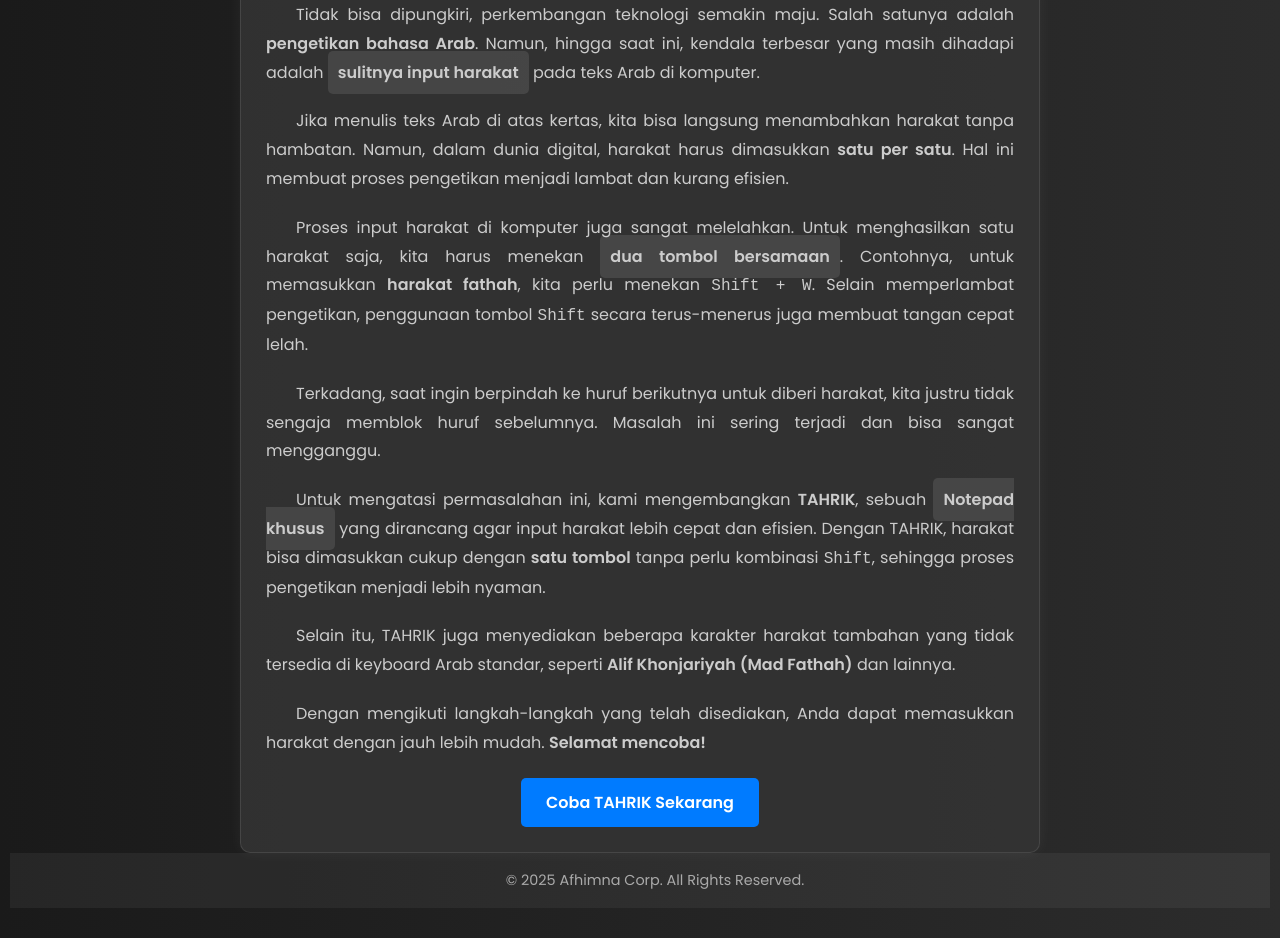
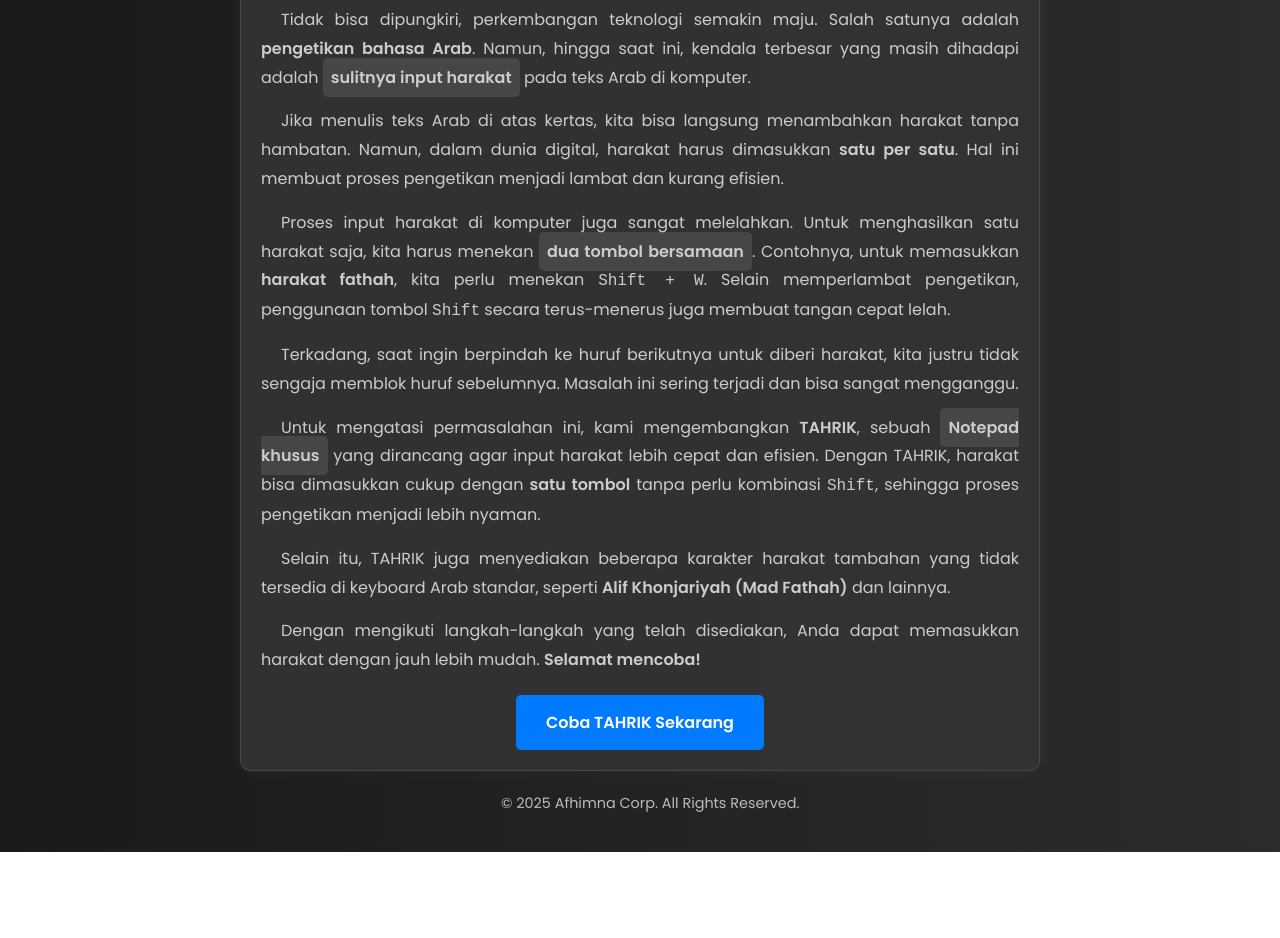
Before and after one commit to afhimna/gt1, a plain HTML site: page index.html in a window 1280 px wide. Shown: the part 93-1031 px from the top of the page. After the commit the page ends 945 px from the top, so only its background shows below. Drawn offline with Linux system fonts and the light colour scheme.

Commit message:
Update index.html

```diff
--- a/index.html
+++ b/index.html
@@ -3,7 +3,7 @@
 <head>
     <meta charset="UTF-8">
     <meta name="viewport" content="width=device-width, initial-scale=1.0">
-    <title>Revolusi Baru Input Harokat</title>
+    <title>Revolusi Baru Input Harakat</title>
 
     <link href="https://fonts.googleapis.com/css2?family=Amiri&family=Noto+Sans+Arabic&family=Poppins:wght@300;400;600&display=swap" rel="stylesheet">
 
@@ -13,38 +13,40 @@
             margin: 0;
             padding: 0;
         }
-        body {
+        html, body {
             font-family: 'Poppins', sans-serif;
             background: linear-gradient(to right, #1a1a1a, #2c2c2c);
             color: #ddd;
             display: flex;
             flex-direction: column;
+            align-items: center;
             justify-content: center;
-            align-items: center;
             min-height: 100vh;
             padding: 10px;
-            overflow: auto;
+            width: 100%;
+            overflow-x: hidden;
         }
         .container {
             width: 90%;
             max-width: 800px;
-            background: rgba(51, 51, 51, 0.9);
-            padding: 25px;
+            background: rgba(51, 51, 51, 0.95);
+            padding: 20px;
             border-radius: 10px;
             box-shadow: 0 0 15px rgba(255, 255, 255, 0.05);
             border: 1px solid rgba(255, 255, 255, 0.1);
             text-align: justify;
-            flex-grow: 1; /* Membuat container mengisi ruang kosong */
+            opacity: 0;
+            transform: scale(0.9);
             animation: fadeIn 1s ease-in-out forwards;
         }
         @keyframes fadeIn {
             from {
+                opacity: 0;
                 transform: scale(0.9);
-                opacity: 0;
             }
             to {
+                opacity: 1;
                 transform: scale(1);
-                opacity: 1;
             }
         }
         h1 {
@@ -63,14 +65,19 @@
         p {
             line-height: 1.8;
             color: #ccc;
-            margin-bottom: 20px;
-            text-indent: 30px;
+            margin-bottom: 15px;
+            text-indent: 20px;
             font-size: 1rem;
             font-family: 'Poppins', sans-serif;
+            transition: transform 0.3s ease-in-out, color 0.3s ease-in-out;
+        }
+        p:hover {
+            transform: translateX(10px);
+            color: #fff;
         }
         .highlight {
             background: rgba(255, 255, 255, 0.1);
-            padding: 10px;
+            padding: 8px;
             border-radius: 5px;
             font-weight: bold;
         }
@@ -80,7 +87,7 @@
         }
         .btn {
             display: inline-block;
-            padding: 12px 25px;
+            padding: 15px 30px;
             font-size: 1rem;
             font-weight: bold;
             color: #fff;
@@ -96,12 +103,11 @@
         }
         .copyright {
             text-align: center;
-            padding: 15px;
+            color: #bbb;
             font-size: 0.9rem;
-            color: #aaa;
-            width: 100%;
-            background: rgba(255, 255, 255, 0.05);
-            margin-top: auto; /* Memastikan selalu di bagian bawah */
+            margin-top: 20px;
+            opacity: 0;
+            animation: fadeIn 1.5s ease-in-out 1s forwards;
         }
         @media (max-width: 600px) {
             h1 {
@@ -109,17 +115,23 @@
             }
             p {
                 font-size: 0.95rem;
-                text-indent: 20px;
+                text-indent: 15px;
             }
             .container {
-                padding: 20px;
+                padding: 15px;
+            }
+            .btn {
+                width: 100%;
+                text-align: center;
+                padding: 12px;
+                font-size: 1rem;
             }
         }
     </style>
 </head>
 <body>
     <div class="container">
-        <h1>Revolusi Baru Input Harokat</h1>
+        <h1>Pengetikan Arab dan Harakat</h1>
 
         <p>Tidak bisa dipungkiri, perkembangan teknologi semakin maju. Salah satunya adalah <strong>pengetikan bahasa Arab</strong>. Namun, hingga saat ini, kendala terbesar yang masih dihadapi adalah <span class="highlight">sulitnya input harakat</span> pada teks Arab di komputer.</p>
 
@@ -141,5 +153,12 @@
     </div>
 
     <p class="copyright">© 2025 Afhimna Corp. All Rights Reserved.</p>
+
+    <script>
+        document.addEventListener("DOMContentLoaded", function () {
+            document.querySelector(".container").style.opacity = "1";
+            document.querySelector(".container").style.transform = "scale(1)";
+        });
+    </script>
 </body>
 </html>
```
